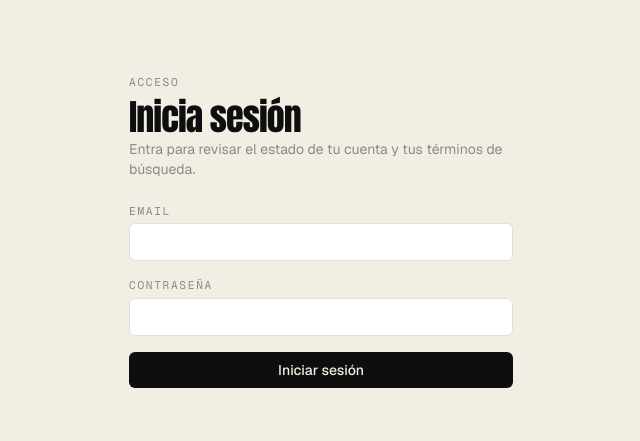
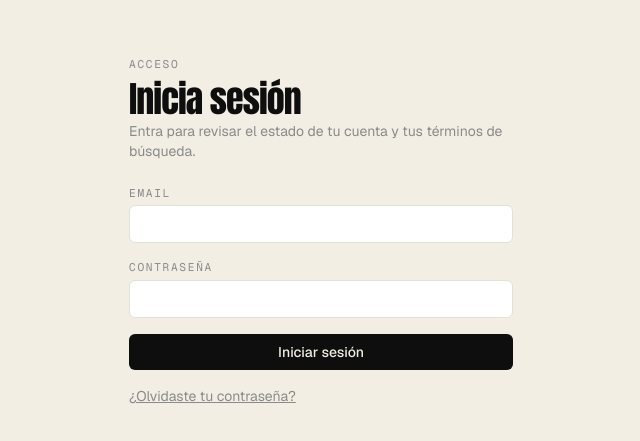
Before and after one commit to media-radar-devs/impakt-dashboard, a Next.js app: page /login in a window 1280 px wide. Shown: the part 169-610 px from the top of the page, without its empty margins (319-959 px from the left). Built offline with nearby package versions, Linux system fonts and the light colour scheme.

Commit message:
feat(auth): add forgot-password link to login

```diff
--- a/app/login/login-form.tsx
+++ b/app/login/login-form.tsx
@@ -1,5 +1,6 @@
 "use client";
 
+import Link from "next/link";
 import { useRouter } from "next/navigation";
 import { useState } from "react";
 
@@ -74,6 +75,12 @@ export default function LoginForm() {
       >
         {submitting ? "Entrando…" : "Iniciar sesión"}
       </button>
+
+      <p className="text-sm text-impakt-muted">
+        <Link href="/forgot-password" className="underline hover:text-impakt-ink">
+          ¿Olvidaste tu contraseña?
+        </Link>
+      </p>
     </form>
   );
 }
```
